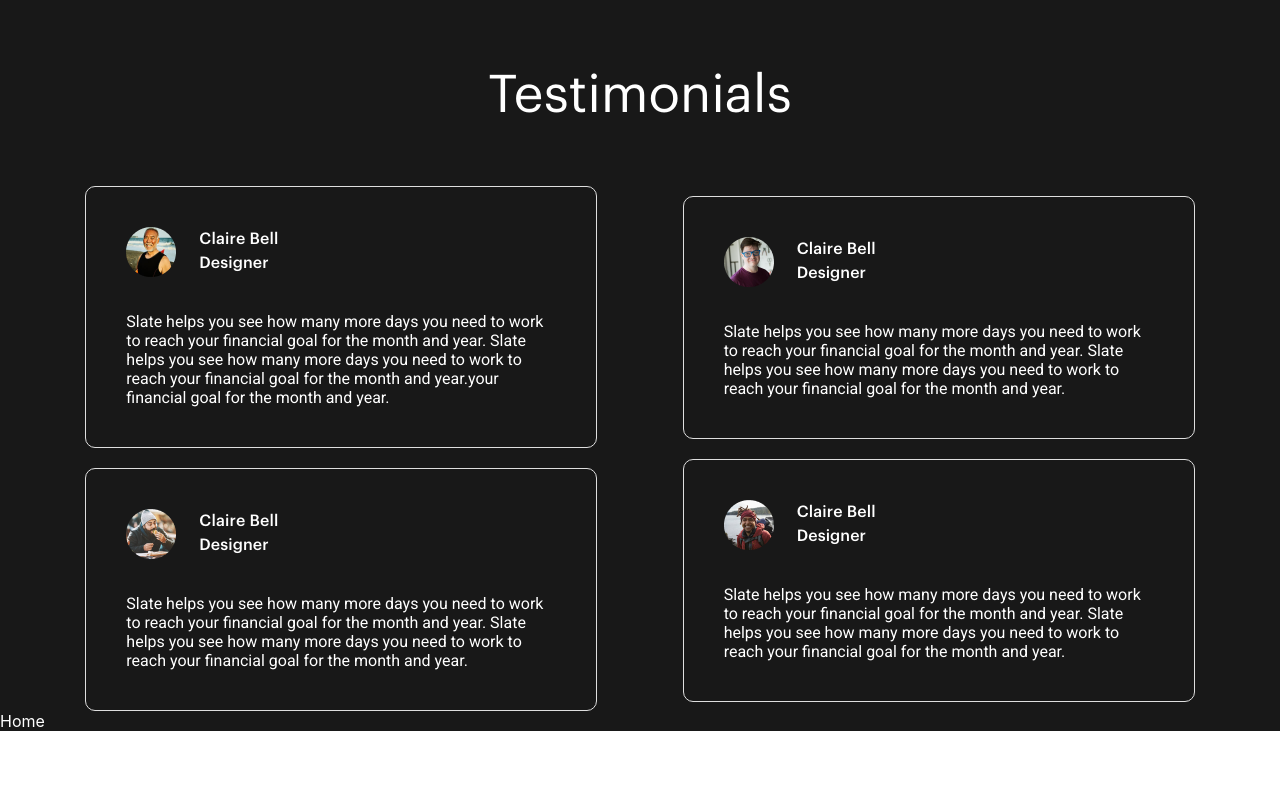
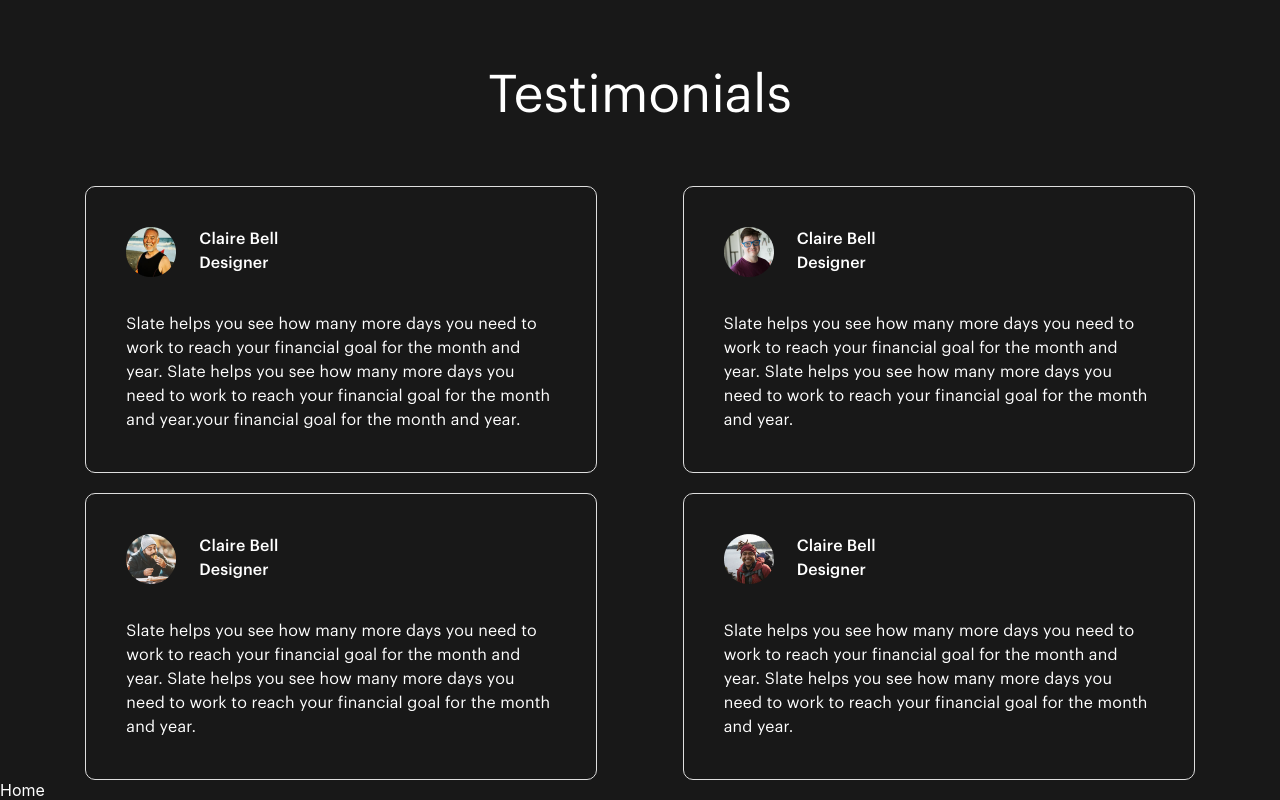
Before and after one commit to TheDa21crj/Landing-Page, a React (Create React App) app: page / in a window 1280 px wide. Shown: the part 5073-5873 px from the top of the page. Before the commit the page ends 5804 px from the top, so only its background shows below. Built offline with nearby package versions, Linux system fonts and the light colour scheme; the HTML template or start-up script is replaced by a standard one.

Commit message:
des styled

```diff
--- a/src/Components/Css/Testimonials.css
+++ b/src/Components/Css/Testimonials.css
@@ -39,7 +39,11 @@
 }
 
 .TestimonialsPRowTag {
-    font-family: "Roboto", sans-serif;
+    font-family: GraphikRegular;
+    font-size: 16px;
+    font-weight: 400px;
+    line-height: 24px;
+    letter-spacing: 0.2px;
     width: 100%;
 }
 
```
